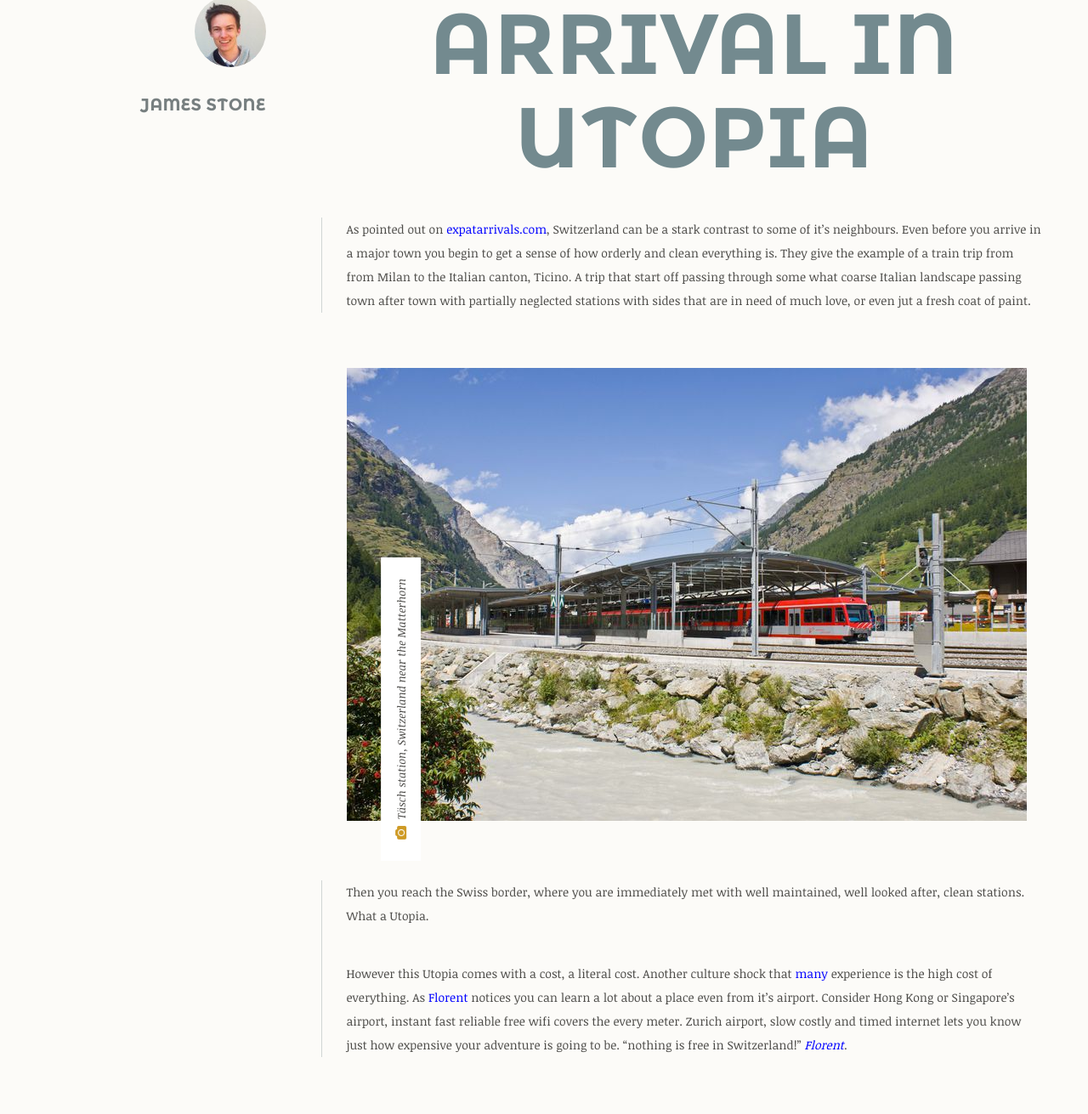
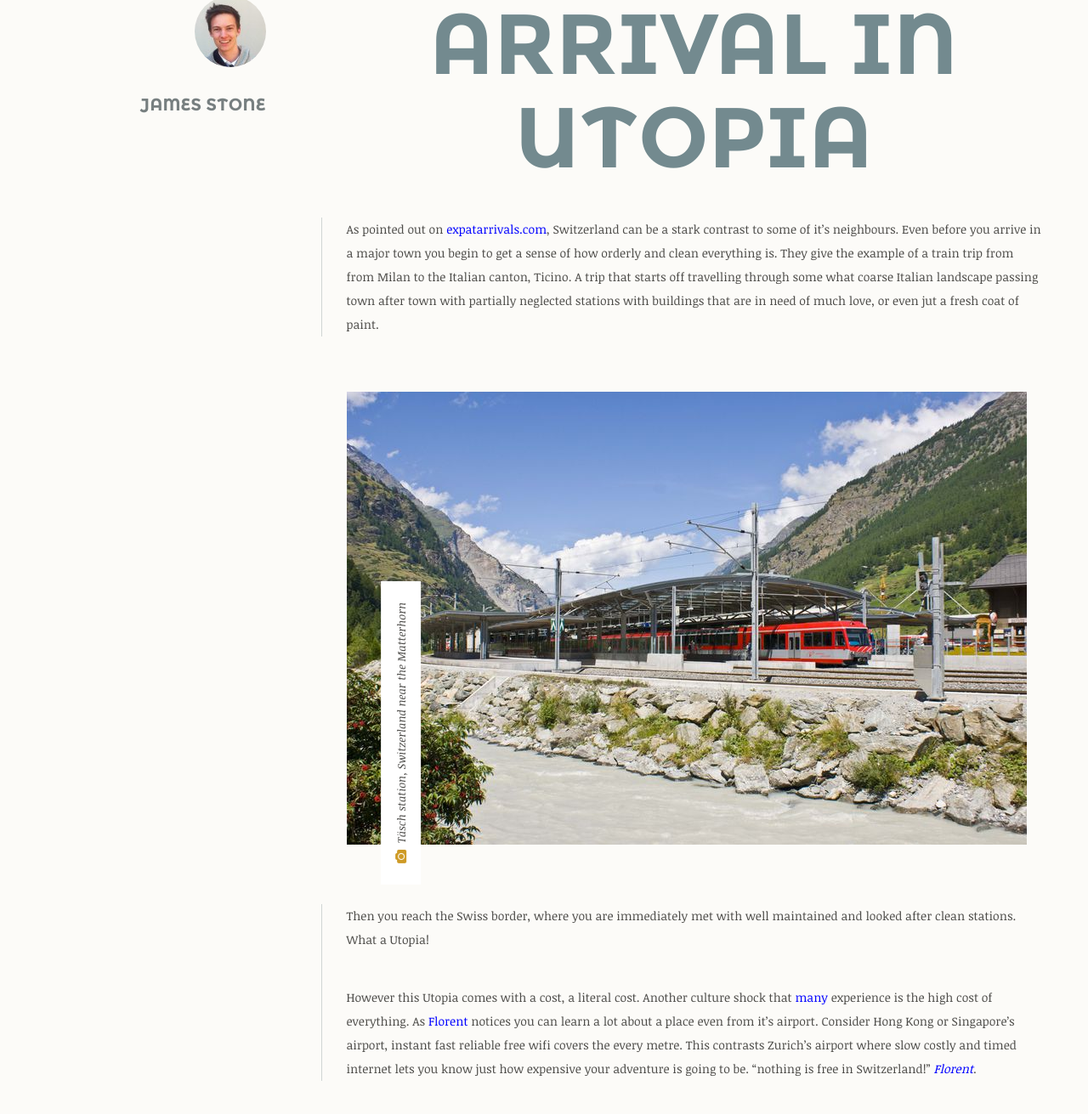
Before and after one commit to jamesmstone/Uno-Zwei-Tros-Quatter, a Jekyll site: the page built from _posts/2016-05-09-shock-confuse.md, in a window 1280 px wide and 1400 px high, scrolled down 741 px, cut to the strip 0-1380 px from the top of the window. Shown: the top 1311 px of the strip at 85% size. Built offline with Jekyll 4.4.1, drawn with Linux system fonts in a browser that asks for light colours.

Commit message:
update shock confuse page

```diff
--- a/_posts/2016-05-09-shock-confuse.md
+++ b/_posts/2016-05-09-shock-confuse.md
@@ -6,8 +6,8 @@ layout: post
 map: true
 image: /img/train.jpg
 ---
-As pointed out on [expatarrivals.com](http://expatarrivals.com), Switzerland can be a stark contrast to some of it's neighbours. Even before you arrive in a major town you begin to get a sense of how orderly and clean everything is. They give the example of a train trip from from Milan to the Italian canton, Ticino. A trip that start off passing through some what coarse Italian landscape passing town after town with partially neglected stations with sides that are in need of much love, or even jut a fresh coat of paint.
+As pointed out on [expatarrivals.com](http://expatarrivals.com), Switzerland can be a stark contrast to some of it's neighbours. Even before you arrive in a major town you begin to get a sense of how orderly and clean everything is. They give the example of a train trip from from Milan to the Italian canton, Ticino. A trip that starts off travelling through some what coarse Italian landscape passing town after town with partially neglected stations with buildings that are in need of much love, or even jut a fresh coat of paint.
 ![Täsch station, Switzerland near the Matterhorn](/img/trainstation.jpg)
-Then you reach the Swiss border, where you are immediately met with well maintained, well looked after, clean stations. What a Utopia.
+Then you reach the Swiss border, where you are immediately met with well maintained and looked after clean stations. What a Utopia!
 
-However this Utopia comes with a cost, a literal cost. Another culture shock that [many](http://www.culture-shock.me/story/77669) experience is the high cost of everything. As [Florent](http://www.culture-shock.me/story/77669) notices you can learn a lot about a place even from it's airport. Consider Hong Kong or Singapore's airport, instant fast reliable free wifi covers the every meter. Zurich airport, slow costly and timed internet lets you know just how expensive your adventure is going to be. "nothing is free in Switzerland!" [*Florent*](http://www.culture-shock.me/story/77669).
+However this Utopia comes with a cost, a literal cost. Another culture shock that [many](http://www.culture-shock.me/story/77669) experience is the high cost of everything. As [Florent](http://www.culture-shock.me/story/77669) notices you can learn a lot about a place even from it's airport. Consider Hong Kong or Singapore's airport, instant fast reliable free wifi covers the every metre. This contrasts Zurich's airport where slow costly and timed internet lets you know just how expensive your adventure is going to be. "nothing is free in Switzerland!" [*Florent*](http://www.culture-shock.me/story/77669).
```
